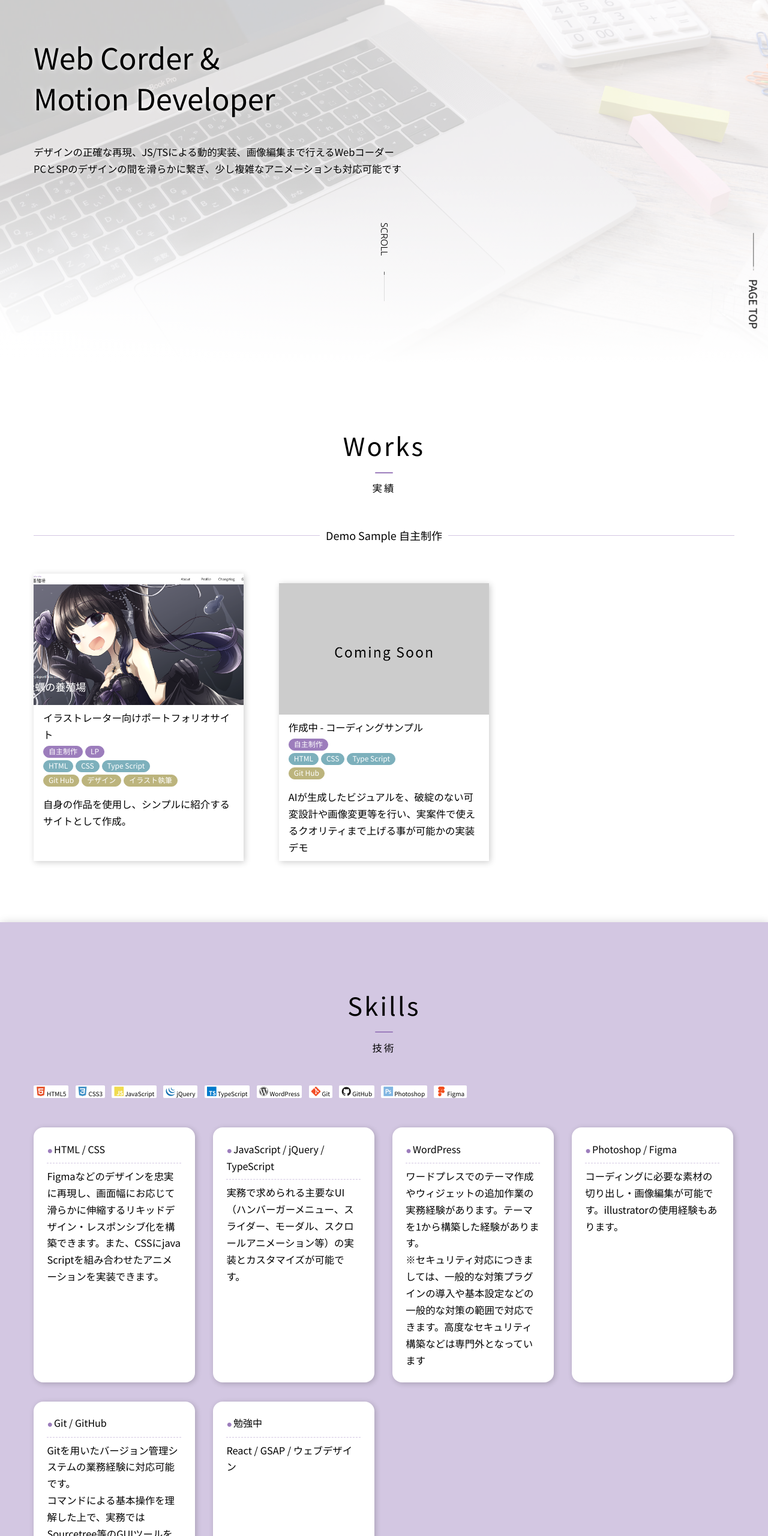
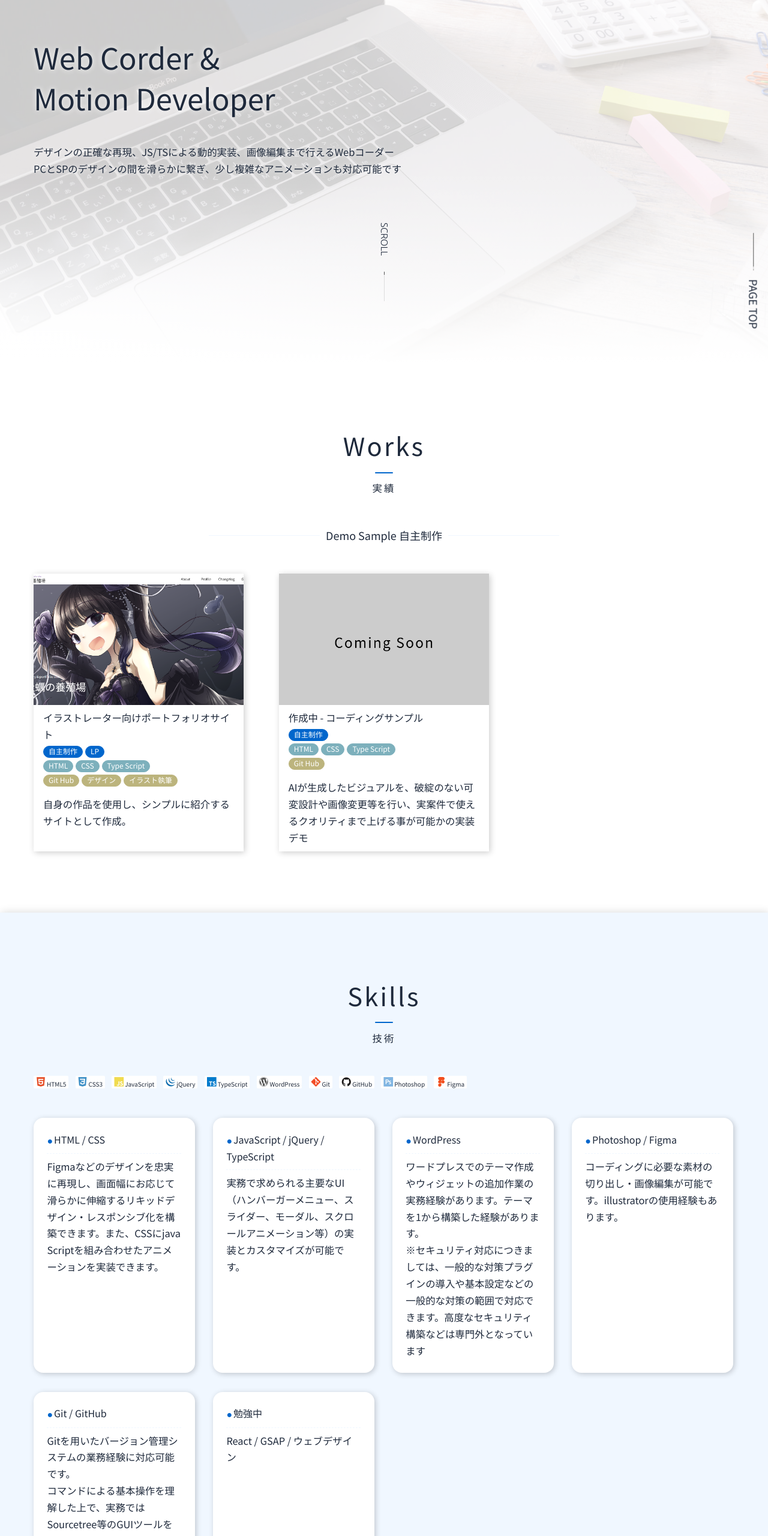
Before and after one commit to kakiikada/study_java-script, a website: page index.html in a window 1280 px wide. Shown: the part 200-2760 px from the top of the page at 60% size. Drawn offline with nearby package versions, Linux system fonts and the light colour scheme.

Commit message:
スクロールアニメーション追加、メインカラーの変更

```diff
--- a/index.html
+++ b/index.html
@@ -40,19 +40,19 @@
 <div class="l-section index-catch">
     <div class="l-section_inner">
         <div>
-            <p class="index-catch_title">Web Corder &</p>
-            <p class="index-catch_title">Motion Developer</p>
-            <p class="index-catch_text">デザインの正確な再現、JS/TSによる動的実装、画像編集まで行えるWebコーダー<br>PCとSPのデザインの間を滑らかに繋ぎ、少し複雑なアニメーションも対応可能です</p>
+            <p class="index-catch_title js-fadeInOpen">Web Corder &</p>
+            <p class="index-catch_title js-fadeInOpen">Motion Developer</p>
+            <p class="index-catch_text js-fadeInOpen">デザインの正確な再現、JS/TSによる動的実装、画像編集まで行えるWebコーダー<br>PCとSPのデザインの間を滑らかに繋ぎ、少し複雑なアニメーションも対応可能です</p>
         </div>
-        <div class="index-catch_scroll"><span>SCROLL</span></div>
+        <div class="index-catch_scroll js-fadeInOpen"><span>SCROLL</span></div>
     </div>
 </div>
 <section class="l-section" id="content-2">
     <div class="l-section_inner">
-        <h2 class="index-title">Works<small>実績</small></h2>
-        <h3 class="index-worksTitle"><span>Demo Sample 自主制作</span></h3>
+        <h2 class="index-title js-fadeIn">Works<small>実績</small></h2>
+        <h3 class="index-worksTitle js-fadeIn"><span>Demo Sample 自主制作</span></h3>
         <div class="index-works">
-            <ul class="index-works_list">
+            <ul class="index-works_list  js-fadeIn">
                 <li class="index-works_card">
                     <a href="dist/demo-1.html">
                         <img src="src/img/index_demoCapture-1.png" alt="イラストレーター向けポートフォリオサイト">
@@ -103,8 +103,8 @@
 </section>
 <section class="l-section u-bgAccent" id="content-3">
     <div class="l-section_inner">
-        <h2 class="index-title">Skills <small>技術</small></h2>
-        <div class="index-skills">
+        <h2 class="index-title js-fadeIn">Skills <small>技術</small></h2>
+        <div class="index-skills js-fadeIn">
             <ul class="index-skills_iconList">
                 <li><i class="devicon-html5-plain colored"></i><p>HTML5</p></li>
                 <li><i class="devicon-css3-plain colored"></i><p>CSS3</p></li>
@@ -118,27 +118,27 @@
                 <li><i class="devicon-figma-plain colored"></i><p>Figma</p></li>
             </ul>
             <ul class="index-skills_cardList">
-                <li>
+                <li class="js-fadeIn">
                     <h3 class="index-skills_cardList_title">HTML / CSS</h3>
                     <p class="index-skills_cardList_text">Figmaなどのデザインを忠実に再現し、画面幅にお応じて滑らかに伸縮するリキッドデザイン・レスポンシブ化を構築できます。また、CSSにjava Scriptを組み合わせたアニメーションを実装できます。</p>
                 </li>
-                <li>
+                <li class="js-fadeIn">
                     <h3 class="index-skills_cardList_title">JavaScript / jQuery / TypeScript</h3>
                     <p class="index-skills_cardList_text">実務で求められる主要なUI（ハンバーガーメニュー、スライダー、モーダル、スクロールアニメーション等）の実装とカスタマイズが可能です。</p>
                 </li>
-                <li>
+                <li class="js-fadeIn">
                     <h3 class="index-skills_cardList_title">WordPress</h3>
                     <p class="index-skills_cardList_text">ワードプレスでのテーマ作成やウィジェットの追加作業の実務経験があります。テーマを1から構築した経験があります。<br>※セキュリティ対応につきましては、一般的な対策プラグインの導入や基本設定などの一般的な対策の範囲で対応できます。高度なセキュリティ構築などは専門外となっています</p>
                 </li>
-                <li>
+                <li class="js-fadeIn">
                     <h3 class="index-skills_cardList_title">Photoshop / Figma</h3>
                     <p class="index-skills_cardList_text">コーディングに必要な素材の切り出し・画像編集が可能です。illustratorの使用経験もあります。</p>
                 </li>
-                <li>
+                <li class="js-fadeIn">
                     <h3 class="index-skills_cardList_title">Git / GitHub</h3>
                     <p class="index-skills_cardList_text">Gitを用いたバージョン管理システムの業務経験に対応可能です。<br>コマンドによる基本操作を理解した上で、実務ではSourcetree等のGUIツールを使用しています。<br>※当サイトは勉強のため、Git管理はGUIツールを使用せず、コマンドを用いて作業しています。</p>
                 </li>
-                <li>
+                <li class="js-fadeIn">
                     <h3 class="index-skills_cardList_title">勉強中</h3>
                     <p class="index-skills_cardList_text">React / GSAP / ウェブデザイン</p>
                 </li>
@@ -148,17 +148,17 @@
 </section>
 <section class="l-section" id="content-4">
     <div class="l-section_inner">
-        <h2 class="index-title" >About Me<small>私について</small></h2>
+        <h2 class="index-title js-fadeIn" >About Me<small>私について</small></h2>
         <div class="index-about">
             <!-- <div><img src="" alt=""></div> -->
             <div>
-                <div class="index-about_name">
+                <div class="index-about_name js-fadeIn">
                     <span>Artist Name : </span><p>Kakiikada</p>
                 </div>
-                <div class="index-about_name">
+                <div class="index-about_name js-fadeIn">
                     <span>Background : </span><p>2018年2月、広島から上京し、未経験で現在の企業に入社。現在東京在住。社内でWebコーディング・フロントエンドを学び、現在はSESとして現場で活動しています。</p>
                 </div>
-                <div class="index-about_name">
+                <div class="index-about_name js-fadeIn">
                     <span>Work Style : </span><p>リモート・出社ハイブリット可能。条件によりフル出社も可能。<br>稼働開始時期は<a href="">営業</a>にお問い合わせください。</p>
                 </div>
             </div>
@@ -166,7 +166,7 @@
     </div>
 </section>
 <section class="l-section u-bgAccent" id="content-5">
-    <div class="l-section_inner">
+    <div class="l-section_inner js-fadeIn">
         <h2 class="index-title">Infomation<small>ご案内</small></h2>
         <div class="index-info">
             <p>本ポートフォリオに関するお問い合わせ、および案件のご提案や面談のご調整につきましては、弊社の営業担当まで直接ご連絡いただけますようお願い申し上げます。</p>
--- a/src/css/style.css
+++ b/src/css/style.css
@@ -4,8 +4,8 @@
     --font-title: "Ubuntu", sans-serif;
     --fontSize-main: clamp(14px, 0.825rem + 0.25vw, 18px);
     --color-bg: #ffffff;
-    --color-main: #d3c7e2;
-    --color-accent: #9c7dbc;
+    --color-main: #f0f7ff;
+    --color-accent: #0066cc;
     --content-size: 1920px;
     --content-inner-W: clamp(8px, 0.3rem + 4vw, 80px);
     --content-inner-H: clamp(8px, -0.4rem + 4.5vw, 48px);
@@ -23,6 +23,7 @@ html {
 
 body {
     line-height: 1.7;
+    color: #1e293b;
     font-size: var(--fontSize-main);
     &:where(h1, h2, h3, h4) {
         line-height: 1.4;
@@ -431,15 +432,23 @@ body {
         background-color: var(--color-bg);
         padding: 0 10px;
     }
+    @media screen and (min-width:960px) {
+        &::before {
+            left: 25%;
+            width: 50%;
+        }
+    }
 }
 .index-works_list {
     .index-works_card {
         display: block;
         box-shadow: 2px 2px 10px rgba(0,0,0,0.2);
-
         & + & {
             margin-top: 16px;
         }
+        a {
+            display: block;
+            height: 100%;
             img {
                 width: 100%;
                 display: block;
@@ -484,13 +493,21 @@ body {
                 margin-top: 16px;
             }
         }
+
+    }
     @media screen and (min-width:960px) {
-        & {
+        &{
+            gap: 5%;
             display: flex;
             flex-wrap: wrap;
-            gap: 5%;
             .index-works_card {
                 width: 30%;
+                transition: .3s;
+                &:hover {transform: translateY(-24px);
+                }
+                & + & {
+                    margin-top: 0;
+                }
             }
         }
     }
@@ -578,3 +595,34 @@ body {
         text-align: center;
     }
 }
+
+/* js */
+/* 文字IN */
+.js-fadeIn {
+    opacity: 0;
+    /* transition: .8s; */
+    transform: translateY(50px);
+    transition: opacity 0.8s ease, transform 0.8s ease;
+}
+.js-fadeInOpen {
+    opacity: 0;
+    transform: translateY(50px);
+    transition: opacity 1.5s ease, transform 1.5s ease;
+}
+.js-fadeIn.js-active,
+.js-fadeInOpen.js-active {
+    opacity: 1;
+    transform: translateY(0);
+}
+
+
+
+@keyframes rotate {
+    from {
+        transform: rotate(0);
+    }
+    to {
+        transform: rotate(360deg);
+    }
+
+}
```
Lines whose indentation alone changed are shown as unchanged.
